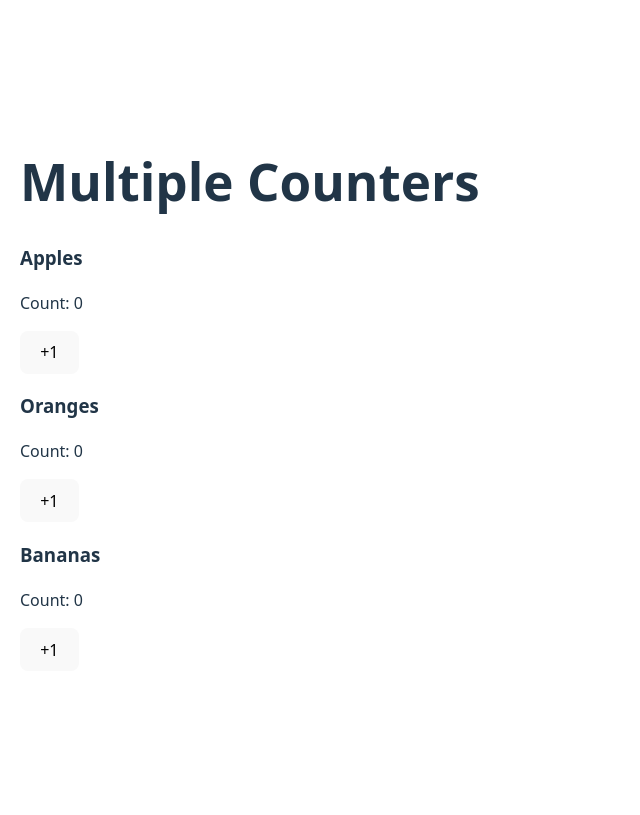
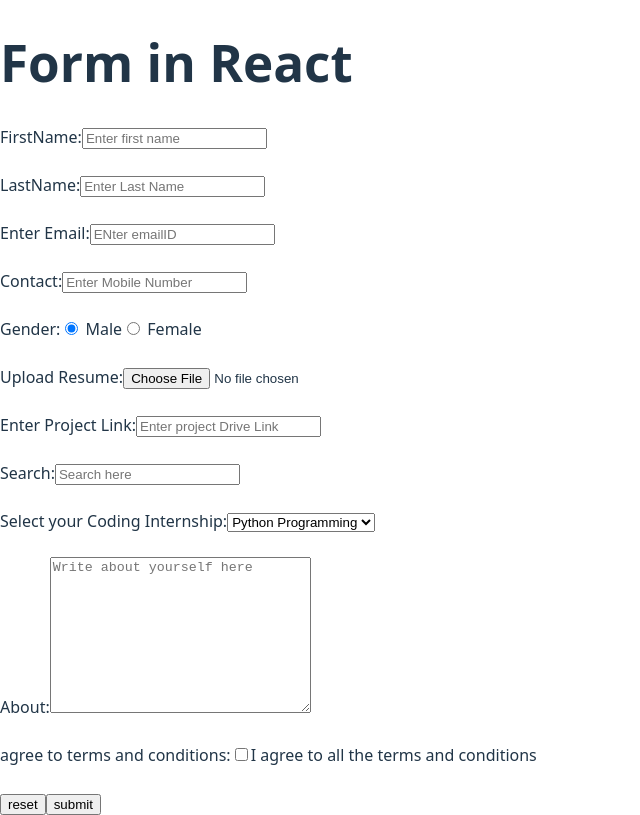
Before and after one commit to dilip-VedantaCore/React, a React (Vite) app in the folder Reactor/: page / in a window 1280 px wide. Shown: the whole page, without its empty margins (0-640 px from the left). Built offline with nearby package versions, Linux system fonts and the light colour scheme.

Commit message:
this is new project contain multiple project

```diff
--- a/Reactor/src/App.jsx
+++ b/Reactor/src/App.jsx
@@ -1,5 +1,6 @@
 // import React, { useEffect, useMemo, useRef, useState } from "react";
-import Counter from "./Sidebar/counter";
+//import Counter from "./Sidebar/counter";
+import Practice from "./Sidebar/practice";
 // // FoodTracker — single-file React component
 // // - Uses Tailwind classes for styling (assumes Tailwind configured)
 // // - Persists data to localStorage
@@ -351,12 +352,17 @@ import Counter from "./Sidebar/counter";
 
 function App() {
   return (
-    <div style={{ padding: 20 }}>
-      <h1>Multiple Counters</h1>
-      <Counter title="Apples" />
-      <Counter title="Oranges" />
-      <Counter title="Bananas" />
-    </div>
+
+  //   <div style={{ padding: 20 }}>
+  //     <h1>Multiple Counters</h1>
+  //     <Counter title="Apples" />
+  //     <Counter title="Oranges" />
+  //     <Counter title="Bananas" />
+  //   </div>
+  <>
+  <Practice />
+
+  </>
   );
 }
 export default App;
--- /dev/null
+++ b/Reactor/src/Sidebar/practice.jsx
@@ -0,0 +1,92 @@
+import React from 'react'
+import { useState } from "react";
+export default function Practice() {
+    const [fname, setFname] = useState('');
+    const [lname,setLname]=useState('');
+    const [email,setEmail]=useState('');
+    const [contact,setContact]=useState('');
+    const [gender,setGender]=useState('male');
+    //const [subject,setSubject]=useState({english:false,maths:false,science:true});
+    const [resume,setResume]=useState('');
+    const [url,setUrl]=useState('');
+    const [selection,setSelection]=useState('Python Programming');
+    const [about,setAbout]=useState('');
+    function handleSubmit(event) {
+        event.preventDefault();
+        console.log(fname,lname,email,contact,gender
+            ,resume,url,selection,about);
+
+    }
+    const handleReset=()=>{
+        setFname('');
+        setLname('');
+        setEmail('');
+        setContact('');
+        setGender('');
+        //setSubject({english:false,maths:false,science:true});
+        setResume('');
+        setUrl('');
+        setSelection('Python Programming');
+        setAbout('');
+    };
+//     const handleSubjectChange=(subj)=>{
+// setSubject((prevSubj)=>({...prevSubj,[subj]:!prevSubj[subj]}));
+//     };
+  return(
+    <>
+    <form action="#" method="get" >
+        <h1>Form in React</h1>
+    FirstName:<input type="text" value={fname} onChange={(e)=>setFname(e.target.value)} placeholder='Enter first name' /><br/><br/>
+
+    LastName:<input type={"text"}  placeholder='Enter Last Name'
+    value={lname} onChange={(e)=>setLname(e.target.value)} /><br/><br/>
+
+    Enter Email:<input type="email" value={email} onChange={(e)=>setEmail(e.target.value)} placeholder="ENter emailID"/><br/><br/>
+
+    Contact:<input type="number" value={contact} onChange={(e)=>setContact(e.target.value)} placeholder="Enter Mobile Number"/><br/><br/>
+
+    Gender:
+    <label>
+        <input type="radio" name="gender" value="male" checked={gender==='male'}
+        onChange={(e)=>setGender(e.target.value)} /> Male
+    </label>
+
+    <label>
+        <input type="radio" name="gender" value="female"
+        checked={gender==='female'} onChange={(e)=>setGender(e.target.value)} /> Female
+    </label><br/><br/>
+
+
+    {/* Your Best Subject:<checkbox name="subject" value="Maths">Maths</checkbox>
+   <checkbox name="subject" value="Science">Science</checkbox>
+   <checkbox name="subject" value="English">English</checkbox><br/><br/>     */}
+
+    Upload Resume:<input type="file" onChange={(e)=>setResume(e.target.value)}placeholder="upload your resume here"/><br/><br/>
+
+    Enter Project Link:<input type="url" onChange={(e)=>setUrl(e.target.value)} placeholder="Enter project Drive Link"/><br/><br/>
+
+ Search:<input type="search" placeholder="Search here"/><br/><br/>
+
+    Select your Coding Internship:
+     <select name="internship" id="internship">
+    <option value="Python Programming">Python Programming</option>
+    <option value="Java Development">Java Development</option>
+    <option value="Web Developer">Web Developer</option>
+    <option value="Data Science">Data Science</option>
+    <option value="AI/ML">AI/ML</option>
+    <option value="App Development">App Development</option>
+    </select><br/><br/>
+
+    About:<textarea name="about" id="about" cols="30" rows="10"
+    onChange={(e)=>setAbout(e.target.value)}
+    placeholder="Write about yourself here"></textarea><br/><br/>
+    agree to terms and conditions:<input type="checkbox" name="terms" value="agree"/>I agree to all the terms and conditions<br/><br/>
+
+    <input type="reset" value="reset"  onClick={()=>handleReset()} />
+
+    <input type="submit" value="submit" onChange={(e)=>handleSubmit(e)} />
+    </form>
+
+    </>
+  );
+}
```
Also changed, not shown: Reactor/src/Sidebar/language Translator/language.jsx (added).
